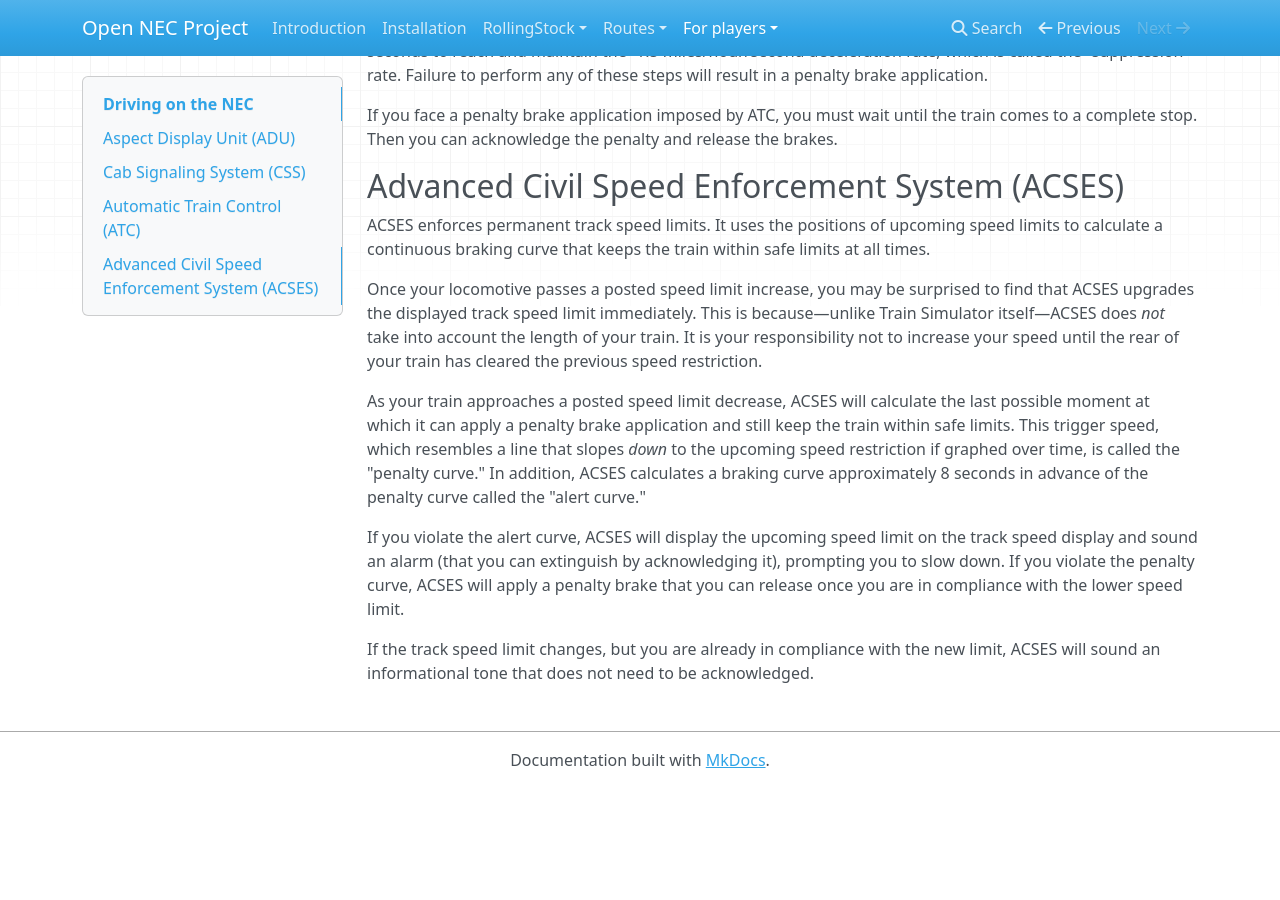
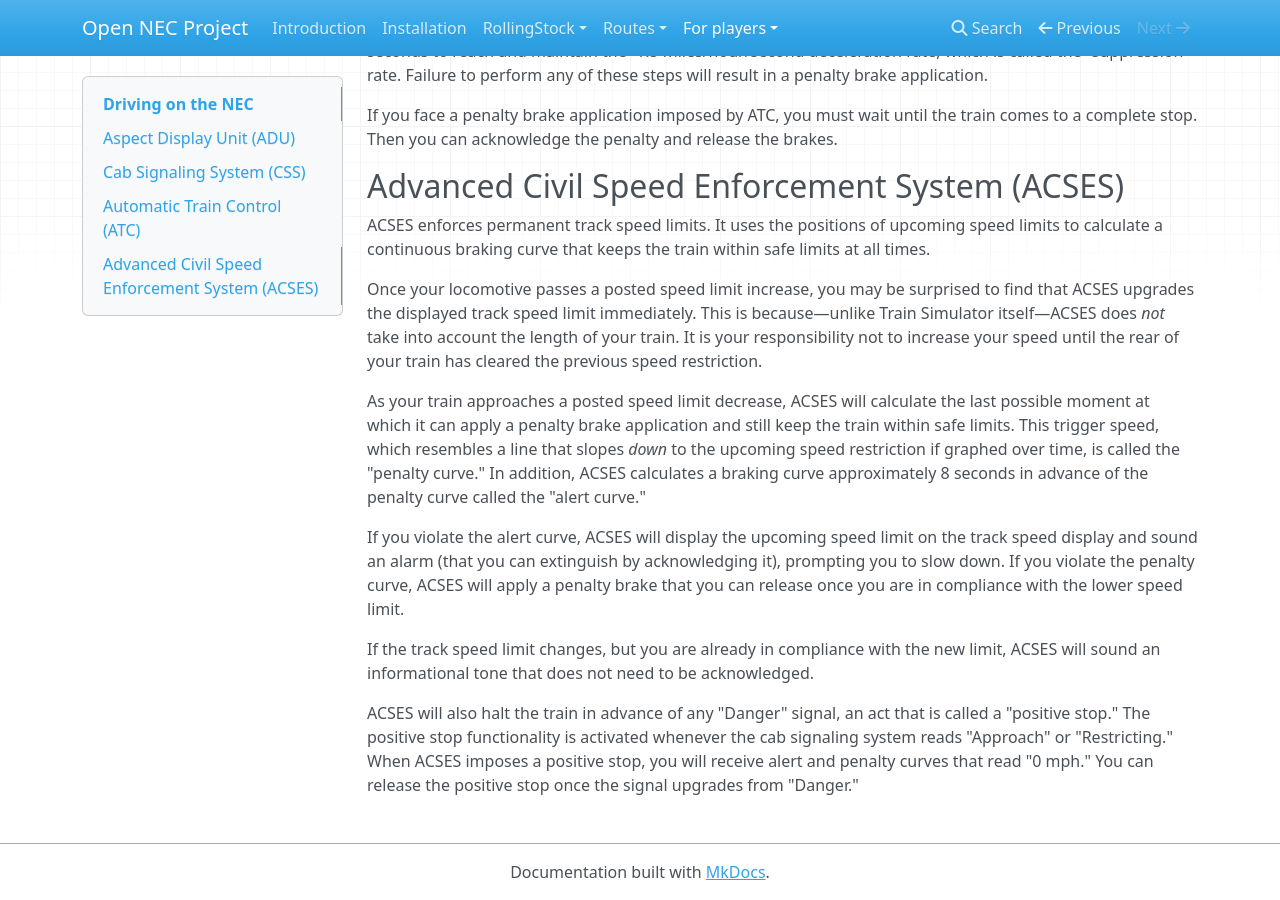
Before and after one commit to YoRyan/open-nec, an MkDocs documentation site: the page built from Docs/for-players/index.md, in a window 1280 px wide and 900 px high, scrolled down 1764 px. Built offline with MkDocs 1.6.1, drawn with Linux system fonts in a browser that asks for light colours; nearby versions of some CDN libraries; before the commit the page ends 2552 px from its top, so only the background shows below that.

Commit message:
Manual: add positive stop information

```diff
--- a/Docs/for-players/index.md
+++ b/Docs/for-players/index.md
@@ -60,3 +60,5 @@ As your train approaches a posted speed limit decrease, ACSES will calculate the
 If you violate the alert curve, ACSES will display the upcoming speed limit on the track speed display and sound an alarm (that you can extinguish by acknowledging it), prompting you to slow down. If you violate the penalty curve, ACSES will apply a penalty brake that you can release once you are in compliance with the lower speed limit.
 
 If the track speed limit changes, but you are already in compliance with the new limit, ACSES will sound an informational tone that does not need to be acknowledged.
+
+ACSES will also halt the train in advance of any "Danger" signal, an act that is called a "positive stop." The positive stop functionality is activated whenever the cab signaling system reads "Approach" or "Restricting." When ACSES imposes a positive stop, you will receive alert and penalty curves that read "0 mph." You can release the positive stop once the signal upgrades from "Danger."
```
